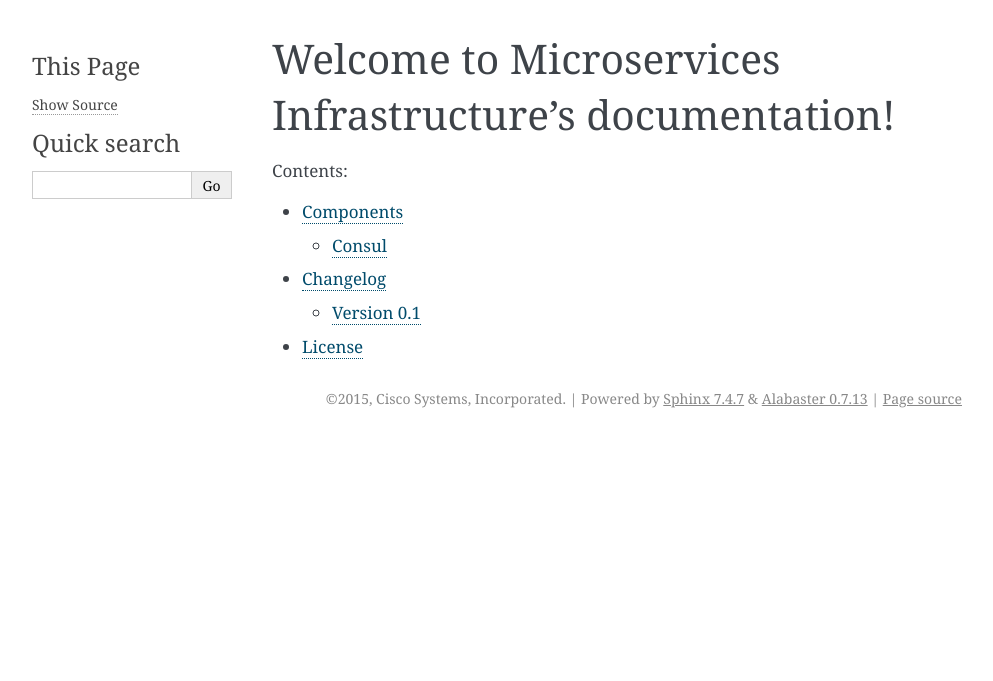
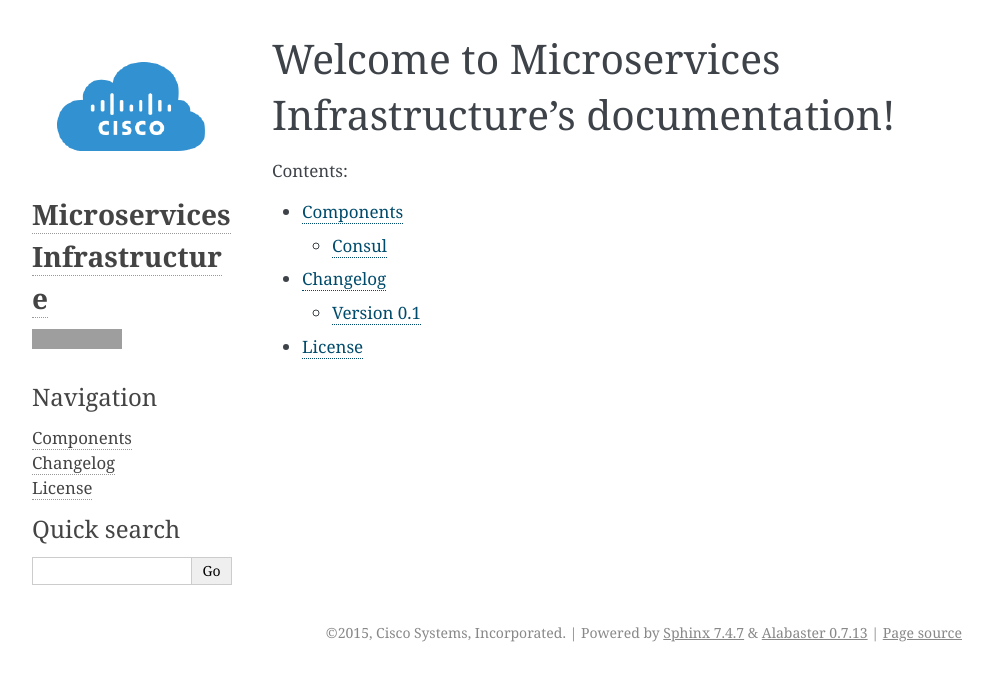
Before and after one commit to mantl/mantl, a Sphinx documentation site: the page built from docs/index.rst, in a window 1280 px wide. Shown: the top 681 px of the page, without its empty margins (148-1141 px from the left). Built offline with Sphinx 7.4.7, drawn with Linux system fonts in a browser that asks for light colours; grey boxes are pictures that could not be loaded.

Commit message:
docs: make sidebars work

```diff
--- a/docs/conf.py
+++ b/docs/conf.py
@@ -155,7 +155,11 @@
 #html_use_smartypants = True
 
 # Custom sidebar templates, maps document names to template names.
-#html_sidebars = {}
+html_sidebars = {
+    '**': [
+        'about.html', 'navigation.html', 'searchbox.html'
+    ]
+}
 
 # Additional templates that should be rendered to pages, maps page names to
 # template names.
```
